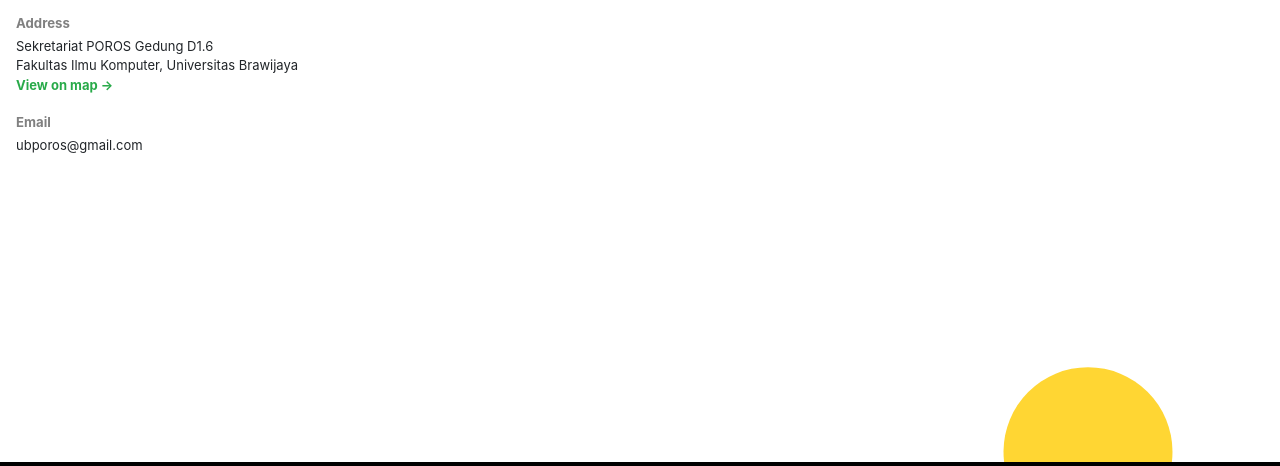
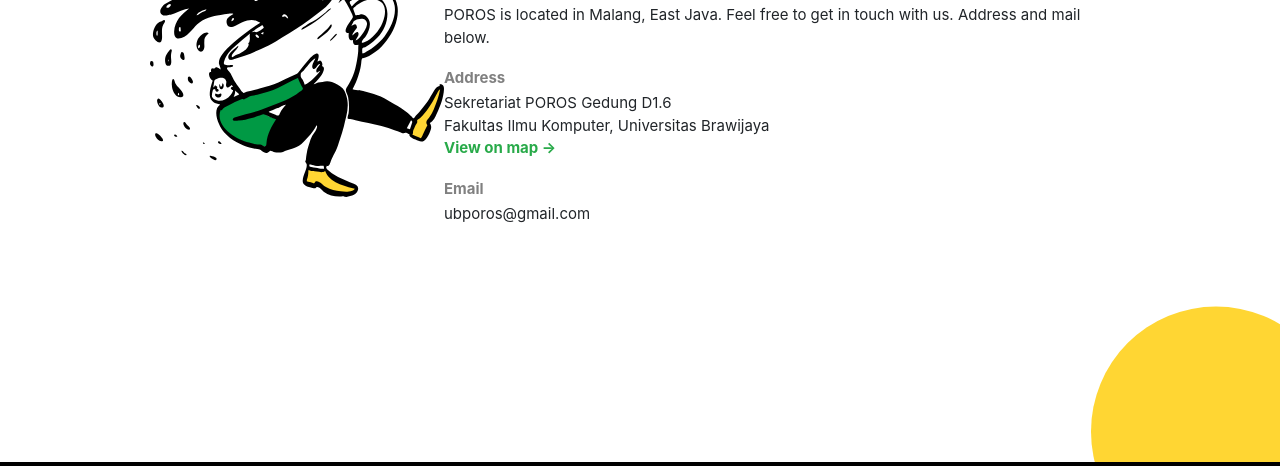
Before and after one commit to ranggaadi/poros-web, a website: page pages/findUs.html in a window 1280 px wide. Shown: the part 302-768 px from the top of the page. Drawn offline with nearby package versions, Linux system fonts and the light colour scheme.

Commit message:
make findUs page responsive

```diff
--- a/assets/sass/abstracts/_mixins.scss
+++ b/assets/sass/abstracts/_mixins.scss
@@ -24,12 +24,12 @@
   //     @media only screen and (max-width: 56.25em) { @content }
   // }
 
-  @if $breakpoint == tb-land {
-    // 75 == 1200px / 16px
-    @media only screen and (max-width: 75em) {
-      @content;
-    }
-  }
+//   @if $breakpoint == tb-land {
+//     // 75 == 1200px / 16px
+//     @media only screen and (max-width: 75em) {
+//       @content;
+//     }
+//   }
 
   // @if $breakpoint == big-d {
   //     // 112.5 == 1800px / 16px
--- a/assets/sass/pages/blogs.scss
+++ b/assets/sass/pages/blogs.scss
@@ -74,7 +74,7 @@
   z-index: 0;
 }
 
-// FOOTER ADA DI joinUS.scss
+// FOOTER ADA DI components
 
 .pretend-container {
   position: relative;
--- a/assets/sass/pages/findUs.scss
+++ b/assets/sass/pages/findUs.scss
@@ -11,6 +11,13 @@
   overflow: hidden;
   position: relative;
   min-height: calc(100vh - 60.1333px);
+
+  @include respon(desktop) {
+    display: flex;
+    justify-content: space-around;
+    align-items: center;
+    padding: 0 15rem 8rem 15rem;
+  }
 }
 
 /* ILLUSTRATION  */
@@ -20,6 +27,12 @@
   margin: auto;
   /* background-color: teal; */
   padding: 1.5rem;
+
+  @include respon(desktop){
+    padding: 0;
+    margin: 0;
+    max-width: 30%;
+  }
 }
 
 .find-us__illust {
@@ -33,6 +46,10 @@
 
 .find-us__content {
   padding: 0 1.6rem;
+
+  @include respon(desktop) {
+    padding: 0;
+  }
 }
 
 .find-us__content--main {
@@ -41,6 +58,10 @@
 
 .find-us__content-container {
   margin-bottom: 4rem;
+
+  @include respon(desktop) {
+    margin-bottom: unset;
+  }
 }
 
 .find-us__title {
@@ -48,10 +69,18 @@
   color: rgb(40, 170, 73);
   font-size: 3rem;
   margin-bottom: 2rem;
+
+  @include respon(desktop) {
+    font-size: 3.5rem;
+  }
 }
 
 .find-us__caption {
   font-size: 1.3rem;
+
+  @include respon(desktop) {
+    font-size: 1.5rem;
+  }
 }
 
 .find-us__address {
@@ -63,12 +92,20 @@
   font-size: 1.32rem;
   font-weight: 700;
   color: #808080;
+
+  @include respon(desktop) {
+    font-size: 1.5rem;
+  }
 }
 
 .find-us__address-caption,
 .find-us__email-caption {
   margin: 0;
   font-size: 1.3rem;
+
+  @include respon(desktop) {
+    font-size: 1.5rem;
+  }
 }
 
 .find-us__address-link {
@@ -76,13 +113,15 @@
   font-weight: 700;
   text-decoration: none;
   font-size: 1.3rem;
-}
 
-.find-us__address-link:hover {
-  color: rgb(37, 185, 74);
-  font-weight: 700;
-  text-decoration: none;
-  font-size: 1.3rem;
+  &:hover {
+    color: rgb(37, 185, 74);
+    text-decoration: none;
+  }
+
+  @include respon(desktop) {
+    font-size: 1.5rem;
+  }
 }
 
 .find-us__circle--md {
@@ -94,6 +133,12 @@
   transform: translate(-50%, -75%);
   top: 100%;
   left: 85%;
+
+  @include respon(desktop) {
+    width: 25rem;
+    height: 25rem;
+    left: 95%;
+  }
 }
 
 /* SECTION FOOTER MIN */
```
Also changed, not shown: pages/blogs.html (+19 -66 lines), assets/css/style.css.
